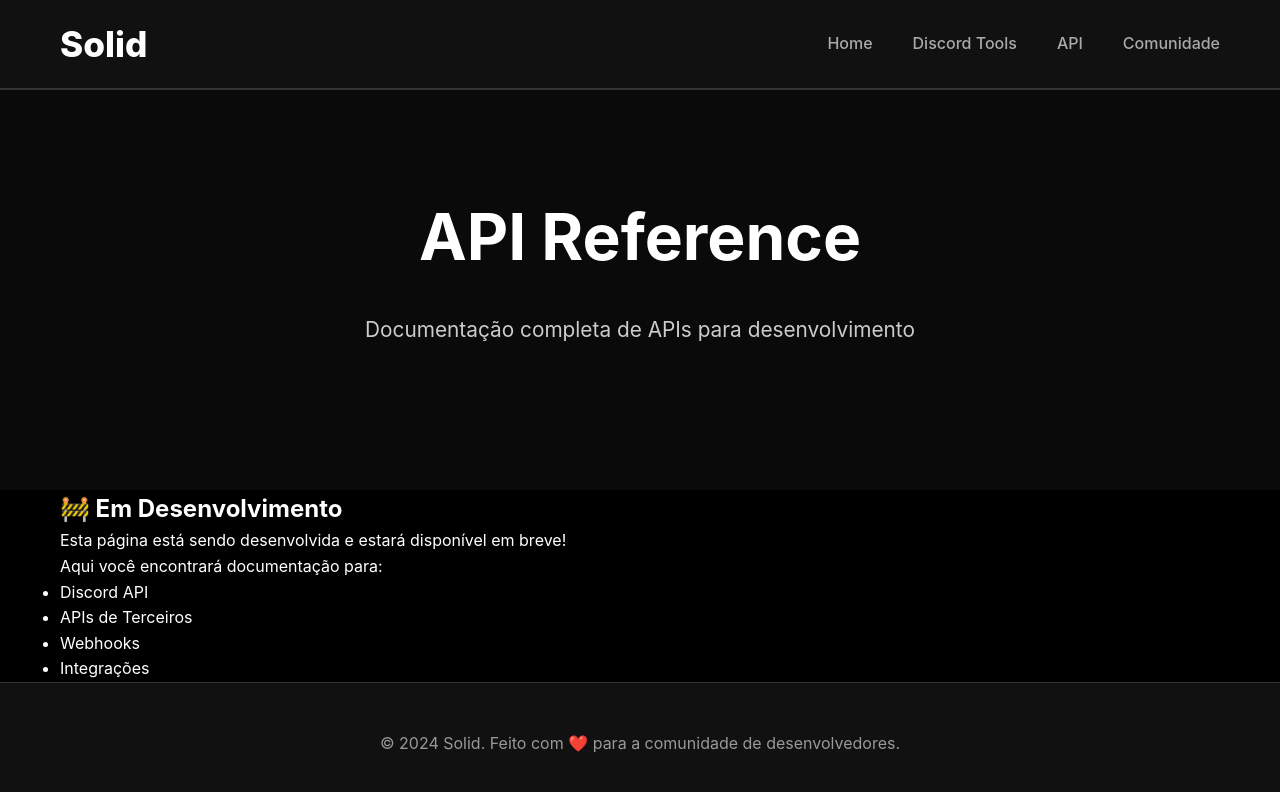
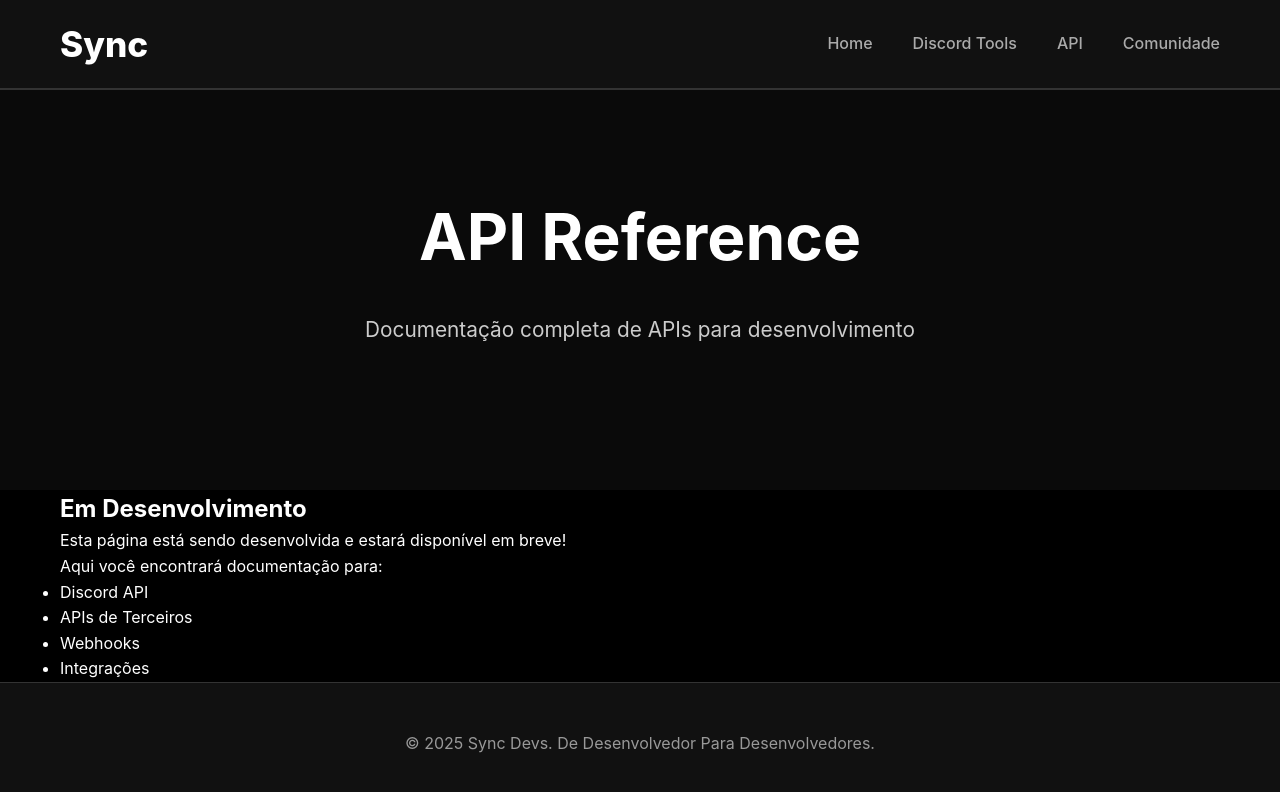
Before and after one commit to keef021/Solidxs, a plain HTML site: page pages/api-reference.html in a window 1280 px wide. Drawn offline with Linux system fonts and the light colour scheme.

Commit message:
Update api-reference.html

```diff
--- a/pages/api-reference.html
+++ b/pages/api-reference.html
@@ -3,13 +3,13 @@
 <head>
     <meta charset="UTF-8">
     <meta name="viewport" content="width=device-width, initial-scale=1.0">
-    <title>API Reference - Solid</title>
+    <title>API Reference - Sync</title>
     <link rel="stylesheet" href="../style.css">
 </head>
 <body>
     <header>
         <nav class="container">
-            <a href="../index.html" class="logo">Solid</a>
+            <a href="../index.html" class="logo">Sync</a>
             <ul class="nav-links">
                 <li><a href="../index.html">Home</a></li>
                 <li><a href="discord-tools.html">Discord Tools</a></li>
@@ -30,7 +30,7 @@
     <section class="content">
         <div class="container">
             <div class="coming-soon">
-                <h2>🚧 Em Desenvolvimento</h2>
+                <h2> Em Desenvolvimento</h2>
                 <p>Esta página está sendo desenvolvida e estará disponível em breve!</p>
                 <p>Aqui você encontrará documentação para:</p>
                 <ul>
@@ -45,7 +45,7 @@
 
     <footer>
         <div class="container">
-            <p>&copy; 2024 Solid. Feito com ❤️ para a comunidade de desenvolvedores.</p>
+            <p>&copy; 2025 Sync Devs. De Desenvolvedor Para Desenvolvedores.</p>
         </div>
     </footer>
 
```
